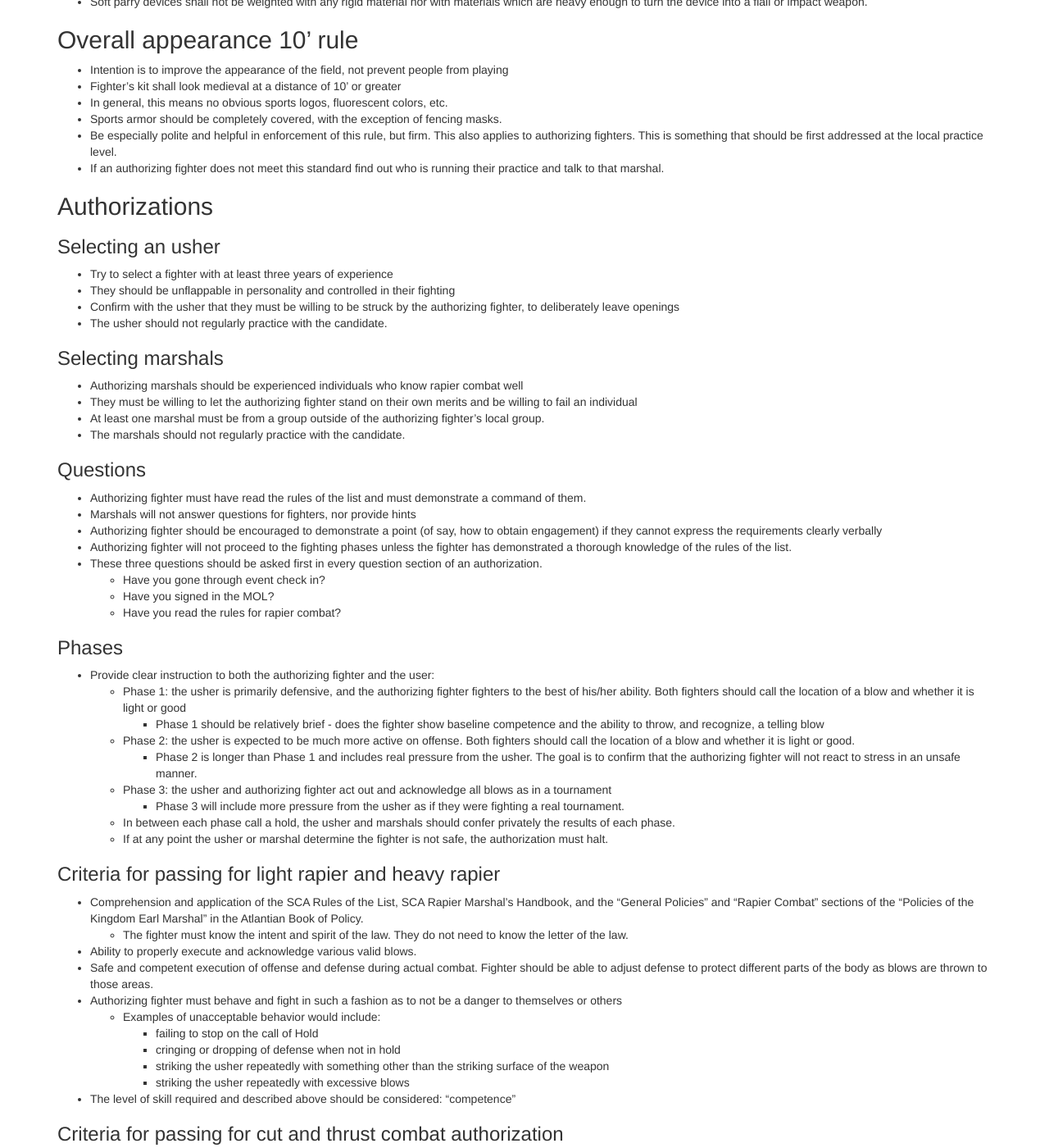
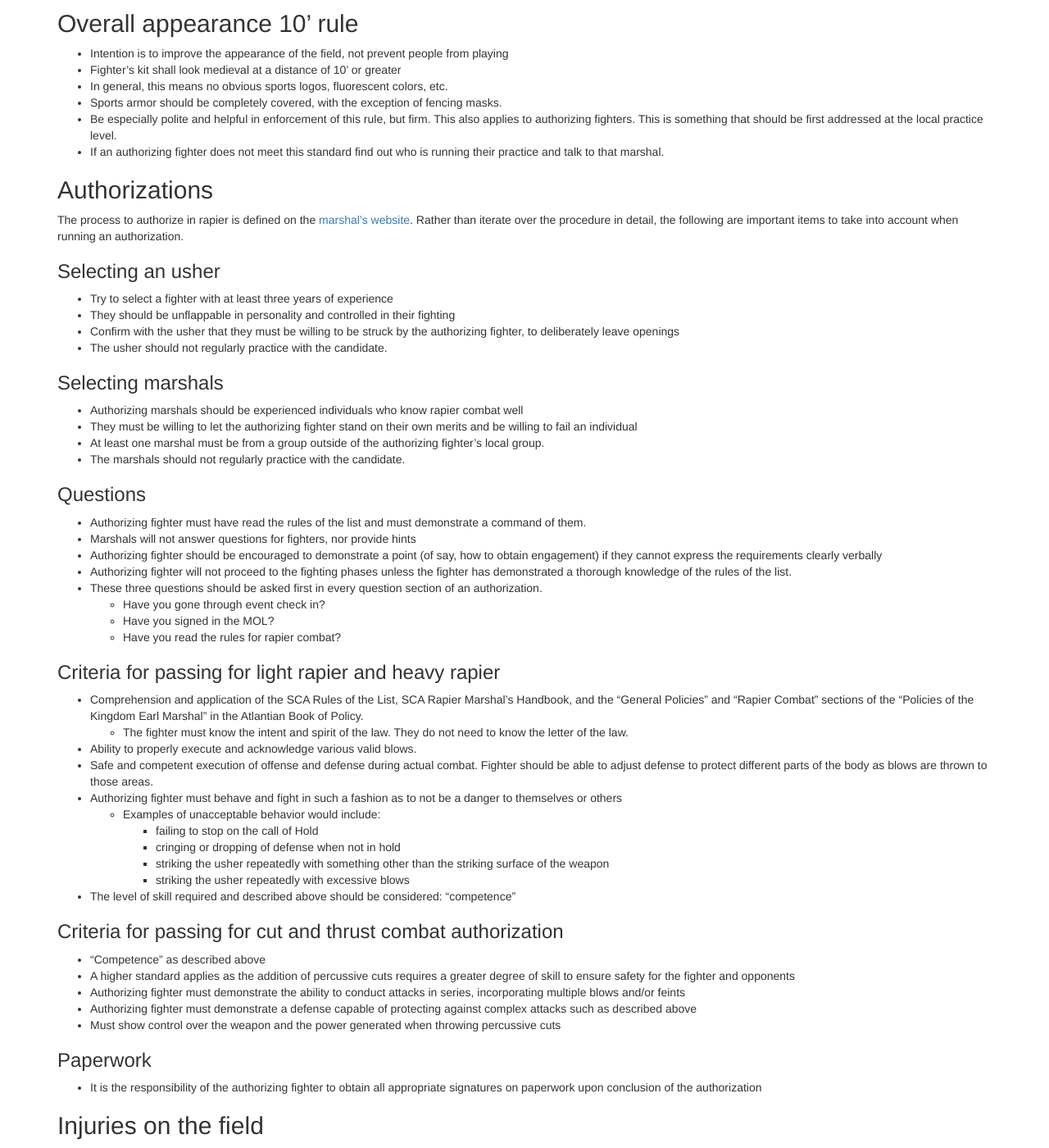
Before and after one commit to academie-de-espee/earl-marshal, a Jekyll site: the page built from training/rapier-marshal.md, in a window 1280 px wide and 1400 px high, scrolled down 3601 px. Shown: the whole window at 82% size. Built offline with Jekyll 4.4.1, drawn with Linux system fonts in a browser that asks for light colours.

Commit message:
remove phases, as this is well known, and just link to the procedures.

```diff
--- a/training/rapier-marshal.md
+++ b/training/rapier-marshal.md
@@ -126,6 +126,9 @@ Please send comments to the [Deputy Earl Marshal for Training](mailto:dem-traini
 * If an authorizing fighter does not meet this standard find out who is running their practice and talk to that marshal.
 
 ## Authorizations
+
+The process to authorize in rapier is defined on the [marshal's website](/procedures/rapier-authorization/).  Rather than iterate over the procedure in detail, the following are important items to take into account when running an authorization.
+
 ### Selecting an usher
    * Try to select a fighter with at least three years of experience
    * They should be unflappable in personality and controlled in their fighting
@@ -147,17 +150,6 @@ Please send comments to the [Deputy Earl Marshal for Training](mailto:dem-traini
       * Have you gone through event check in?
       * Have you signed in the MOL?
       * Have you read the rules for rapier combat?
-
-### Phases
-   * Provide clear instruction to both the authorizing fighter and the user:
-      * Phase 1: the usher is primarily defensive, and the authorizing fighter fighters to the best of his/her ability.  Both fighters should call the location of a blow and whether it is light or good
-         * Phase 1 should be relatively brief - does the fighter show baseline competence and the ability to throw, and recognize,  a telling blow
-      * Phase 2: the usher is expected to be much more active on offense.  Both fighters should call the location of a blow and whether it is light or good.
-         * Phase 2 is longer than Phase 1 and includes real pressure from the usher.  The goal is to confirm that the authorizing fighter will not react to stress in an unsafe manner.
-      * Phase 3: the usher and authorizing fighter act out and acknowledge all blows as in a tournament
-         * Phase 3 will include more pressure from the usher as if they were fighting a real tournament.
-      * In between each phase call a hold, the usher and marshals should confer privately the results of each phase.
-      * If at any point the usher or marshal determine the fighter is not safe, the authorization must halt.
 
 ### Criteria for passing for light rapier and heavy rapier
    * Comprehension and application of the SCA Rules of the List, SCA Rapier Marshal's Handbook, and the "General Policies" and "Rapier Combat" sections of the "Policies of the Kingdom Earl Marshal" in the Atlantian Book of Policy.
```
